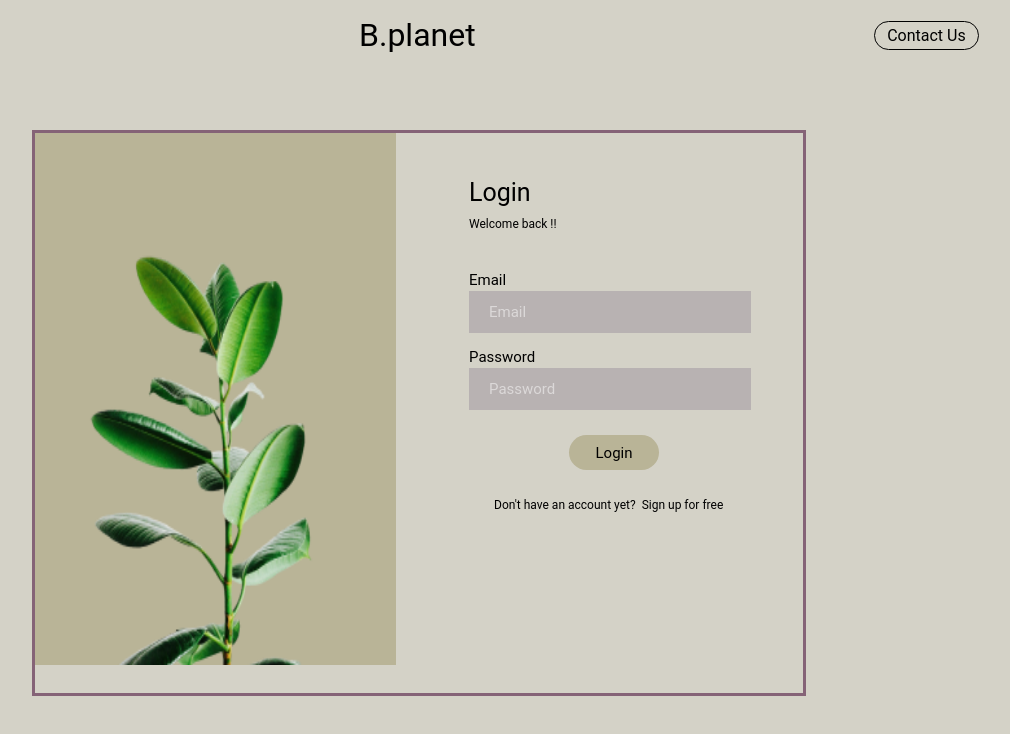
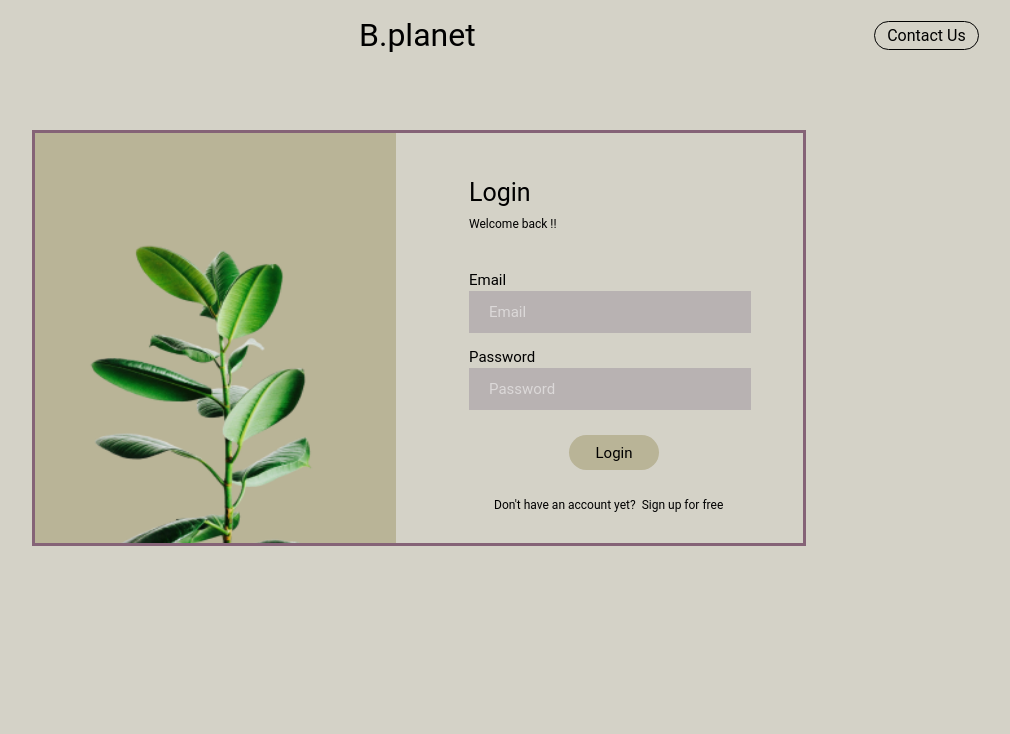
Before and after one commit to nehatabassum03/react-application, a React (Create React App) app: page / in a window 1280 px wide. Shown: the top 734 px of the page, without its empty margins (221-1231 px from the left). Built offline with nearby package versions, Linux system fonts and the light colour scheme.

Commit message:
committed

```diff
--- a/src/pages/login/login.css
+++ b/src/pages/login/login.css
@@ -16,7 +16,7 @@
 .loginWrapper{
     margin-top: 60px;
     width: 60%;
-    height: 70%;
+    height: 410px;
     display: flex;
     border: 3px solid rgb(133, 99, 119);
     overflow: hidden;
@@ -33,6 +33,7 @@
     background-color: rgb(185, 180, 151);
     padding-left: 32px;
     padding-right: 32px;
+    margin-bottom: -20px;
 }
 
 .loginLogo{
```
